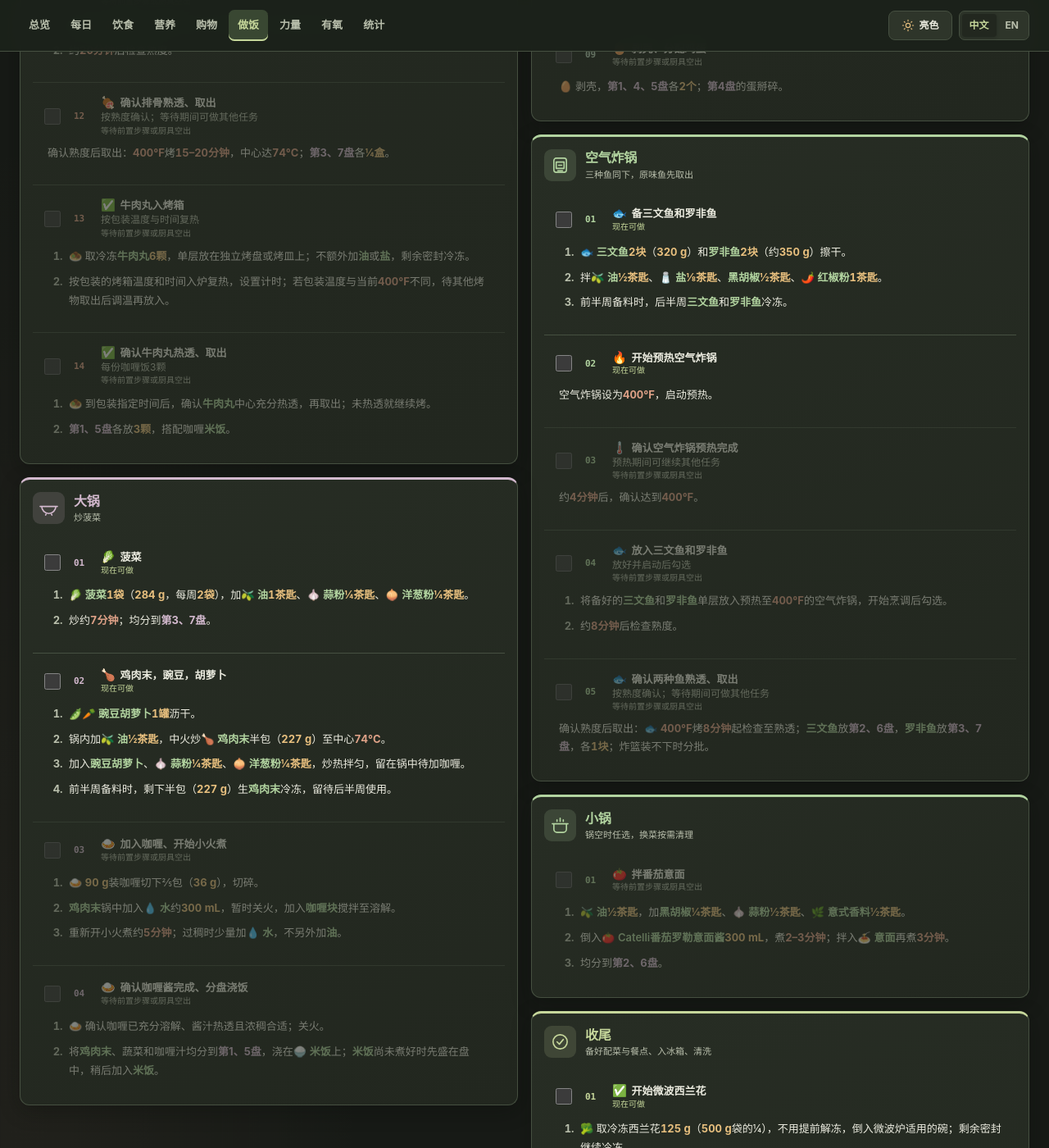
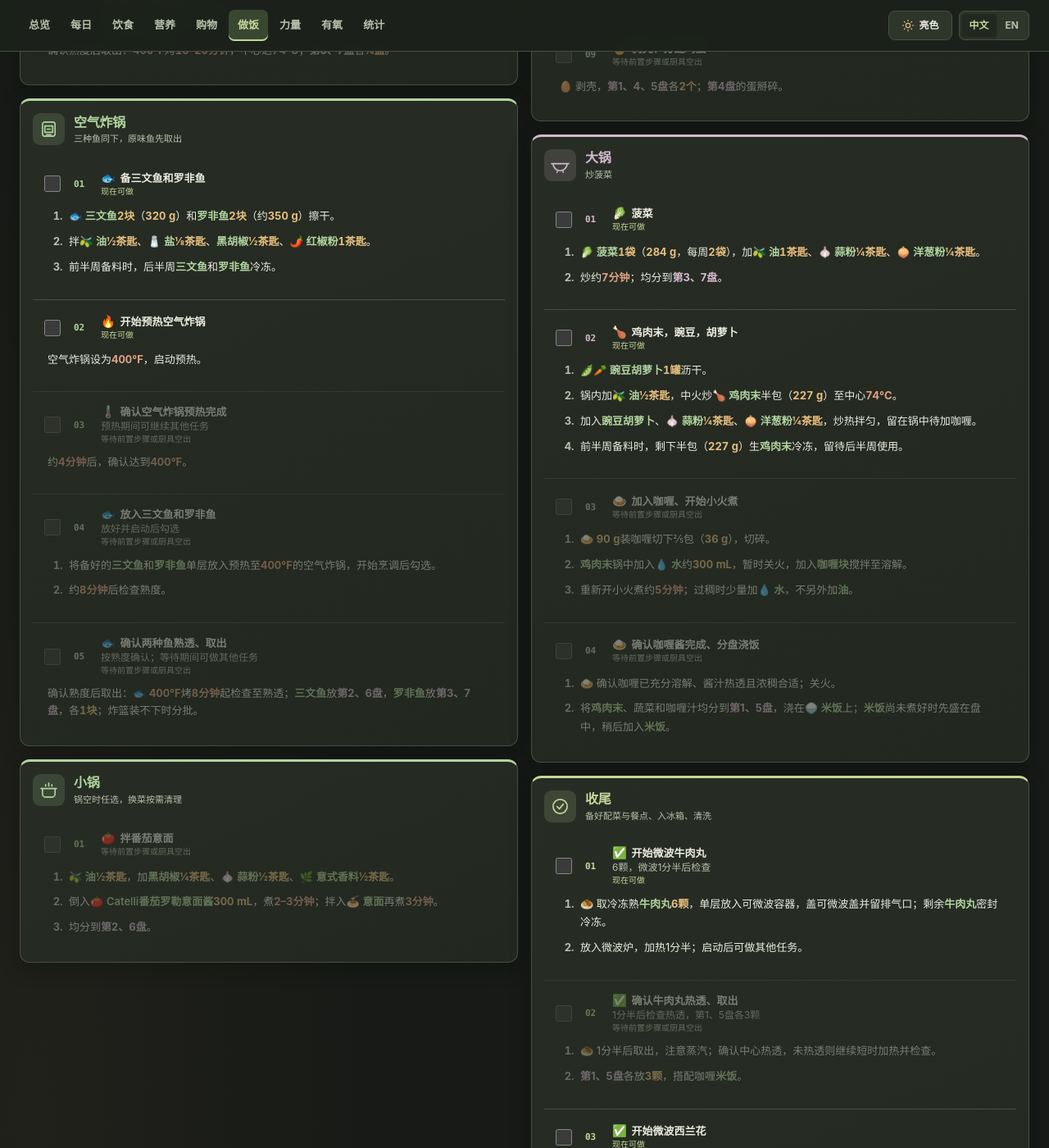
Before and after one commit to yunhaixiang/fitness, a Jekyll site: the page built from plans/plan-2/cooking.md, in a window 1280 px wide and 1400 px high, scrolled down 2354 px. Shown: the whole window at 82% size. Built offline with Jekyll 4.4.1, drawn with Linux system fonts in a browser that asks for light colours; some of the changed text lies outside the part shown.

Commit message:
Simplify potatoes and microwave Plan 2 meatballs

```diff
--- a/_data/meal_plan_content/plan-2/provenance.json
+++ b/_data/meal_plan_content/plan-2/provenance.json
@@ -33,7 +33,8 @@
     "2026-11-21: Replace Plan 2 Fuze with Plan 1 Sparkling Ice Orange Mango: one 503 mL bottle weekly, 251.5 mL per first two meals. Reuse existing Plan 1 shopping price $1.27 and manufacturer FAQ nutrition (zero kcal, 10 mg sodium, 60 mg potassium per bottle; https://sparklingice.ca/faq/). Previous Plan 2 aggregates did not separately count Fuze minerals; add the known replacement minerals to the meal/Fresca baseline, not a measured Fuze-to-Ice nutrient difference. Replace the 1.36 kg yellow-potato bag with two 680 g The Little Potato Company Little Yellows bags, using existing Plan 1 price $2.98 each (not a newly verified live quote). Each cooking batch uses one whole bag; four weekly meals remain 340 g each. Existing potato nutrition already uses the Little Yellows planning composition, so meal nutrition is unchanged.",
     "2026-11-21: Align restored Plan 2 with the existing private daily schedule: prepare before Sunday lunch and Wednesday dinner, eat each new batch immediately. Shift all fourteen meal slots one meal earlier (Sunday lunch through Saturday dinner); move cooking activity cards before those meals; update nutrition date labels and no-script instructions. Food order, portions, weekly nutrition and shopping remain unchanged.",
     "2026-11-21: Correct stale restored egg purchasing specification: Great Value Large Eggs, one 12-count carton weekly, using the existing Plan 1 price $3.93 (not a new live quote). Supersedes the historical two 18-count cartons per three weeks. Consumption remains 6 eggs per cooking batch, 12 per week; no nutrient changes. Weekly grocery estimate decreases $0.72.",
-    "2026-11-22: Move the current Plan 2 wrap from meal 1 to the middle, meal 4, preserving relative order of all other meals: rice, pasta, potato, wrap, rice, pasta, potato. Repeat for the second batch. Update both weekly schedule and summary, nutrition date labels and all Chinese/English cooking container references. Sparkling Ice remains with the first two chronological weekly meals. Quantities, shopping, weekly nutrition and cooking times unchanged."
+    "2026-11-22: Move the current Plan 2 wrap from meal 1 to the middle, meal 4, preserving relative order of all other meals: rice, pasta, potato, wrap, rice, pasta, potato. Repeat for the second batch. Update both weekly schedule and summary, nutrition date labels and all Chinese/English cooking container references. Sparkling Ice remains with the first two chronological weekly meals. Quantities, shopping, weekly nutrition and cooking times unchanged.",
+    "2026-11-22: Remove the potato-turn task; potato doneness follows potato loading directly. Reheat six fully cooked frozen meatballs per batch in the microwave for the user-selected 1.5 minutes, then check centres are hot and extend as needed. Separate start/check tasks in Finish, independent of oven preheating, with shared microwave occupancy preventing overlap with broccoli. Remove oven-baked wording from menus. No ingredient or nutrient changes."
   ],
   "removedMushroomPerMeal": {
     "kcal": 14.985,
--- a/_includes/meal-plans/plan-2/nutrition-meal-summary.html
+++ b/_includes/meal-plans/plan-2/nutrition-meal-summary.html
@@ -3,11 +3,11 @@
 <table class="meal-summary-table">
 <thead><tr><th scope="col" data-en="Meal">餐次</th><th scope="col" data-en="Protein Foods">蛋白质食材</th><th scope="col" data-en="Vegetables">蔬菜</th><th scope="col" data-en="Carbs and Sauces">碳水与酱料</th><th scope="col" class="meal-summary-numeric" data-en="Calories (kcal)">热量（kcal）</th><th scope="col" class="meal-summary-numeric" data-en="Protein (g)">蛋白质（g）</th><th scope="col" class="meal-summary-numeric" data-en="Carbs (g)">碳水（g）</th><th scope="col" class="meal-summary-numeric" data-en="Fat (g)">脂肪（g）</th></tr></thead>
 <tbody>
-<tr><th scope="row"><span class="meal-summary-number">1</span><span data-en="🍛 Curry Rice">🍛 咖喱米饭</span></th><td data-en="🍗 Ground Chicken 113.5 g; 🥚 2 Boiled Eggs; 🧆 3 Oven-baked Beef Meatballs">🍗 鸡肉末113.5 g；🥚 水煮蛋2个；🧆 烤牛肉丸3颗</td><td data-en="🫛🥕 Peas and Carrots 130 g">🫛🥕 豌豆，胡萝卜130 g</td><td data-en="🍚 Dry White Rice 60 g (about 80 mL); 🍛 Curry Roux 18 g">🍚 生米60 g（约80 mL）；🍛 咖喱18 g</td><td class="meal-summary-numeric">{{ site.data.meal_plan_content['plan-2'].nutrition.meals.rice.kcal }}</td><td class="meal-summary-numeric">{{ site.data.meal_plan_content['plan-2'].nutrition.meals.rice.protein }}</td><td class="meal-summary-numeric">{{ site.data.meal_plan_content['plan-2'].nutrition.meals.rice.carbs }}</td><td class="meal-summary-numeric">{{ site.data.meal_plan_content['plan-2'].nutrition.meals.rice.fat }}</td></tr>
+<tr><th scope="row"><span class="meal-summary-number">1</span><span data-en="🍛 Curry Rice">🍛 咖喱米饭</span></th><td data-en="🍗 Ground Chicken 113.5 g; 🥚 2 Boiled Eggs; 🧆 3 Beef Meatballs">🍗 鸡肉末113.5 g；🥚 水煮蛋2个；🧆 牛肉丸3颗</td><td data-en="🫛🥕 Peas and Carrots 130 g">🫛🥕 豌豆，胡萝卜130 g</td><td data-en="🍚 Dry White Rice 60 g (about 80 mL); 🍛 Curry Roux 18 g">🍚 生米60 g（约80 mL）；🍛 咖喱18 g</td><td class="meal-summary-numeric">{{ site.data.meal_plan_content['plan-2'].nutrition.meals.rice.kcal }}</td><td class="meal-summary-numeric">{{ site.data.meal_plan_content['plan-2'].nutrition.meals.rice.protein }}</td><td class="meal-summary-numeric">{{ site.data.meal_plan_content['plan-2'].nutrition.meals.rice.carbs }}</td><td class="meal-summary-numeric">{{ site.data.meal_plan_content['plan-2'].nutrition.meals.rice.fat }}</td></tr>
 <tr><th scope="row"><span class="meal-summary-number">2</span><span data-en="🍝 Spaghetti">🍝 意面</span></th><td data-en="🍗 1 Chicken Thigh (116.25 g); 🐟 1 Salmon Fillet (160 g)">🍗 鸡腿1块（116.25 g）；🐟 三文鱼1块（160 g）</td><td data-en="🍅 Tomato in Pasta Sauce (150 mL Sauce)">🍅 番茄（意面酱150 mL内）</td><td data-en="🍝 Dry Spaghetti 50 g">🍝 干意面50 g</td><td class="meal-summary-numeric">{{ site.data.meal_plan_content['plan-2'].nutrition.meals.pasta.kcal }}</td><td class="meal-summary-numeric">{{ site.data.meal_plan_content['plan-2'].nutrition.meals.pasta.protein }}</td><td class="meal-summary-numeric">{{ site.data.meal_plan_content['plan-2'].nutrition.meals.pasta.carbs }}</td><td class="meal-summary-numeric">{{ site.data.meal_plan_content['plan-2'].nutrition.meals.pasta.fat }}</td></tr>
 <tr><th scope="row"><span class="meal-summary-number">3</span><span data-en="🥔 Potatoes">🥔 土豆</span></th><td data-en="🍖 ¼ Box BBQ Ribs (150 g Including Bones and Sauce); 🐟 1 Tilapia Fillet (about 175 g)">🍖 BBQ排骨¼盒（含骨带酱150 g）；🐟 罗非鱼1块（约175 g）</td><td data-en="🥬 Spinach 142 g; 🥦 Broccoli 62.5 g">🥬 菠菜142 g；🥦 西兰花62.5 g</td><td data-en="🥔 Yellow Potatoes 340 g">🥔 黄土豆340 g</td><td class="meal-summary-numeric">{{ site.data.meal_plan_content['plan-2'].nutrition.meals.potato.kcal }}</td><td class="meal-summary-numeric">{{ site.data.meal_plan_content['plan-2'].nutrition.meals.potato.protein }}</td><td class="meal-summary-numeric">{{ site.data.meal_plan_content['plan-2'].nutrition.meals.potato.carbs }}</td><td class="meal-summary-numeric">{{ site.data.meal_plan_content['plan-2'].nutrition.meals.potato.fat }}</td></tr>
 <tr><th scope="row"><span class="meal-summary-number">4</span><span data-en="🌯 Wrap">🌯 卷饼</span></th><td data-en="🍗 2 Chicken Thighs (232.5 g); 🥚 2 Boiled Eggs">🍗 鸡腿2块（232.5 g）；🥚 水煮蛋2个</td><td data-en="🫑 ½ Orange Bell Pepper (about 85 g), Raw">🫑 橙甜椒½个（约85 g），生切</td><td data-en="🌯 1 Large Whole-Wheat Tortilla; 🥣 1 tsp Chipotle Mayonnaise">🌯 大号全麦卷饼皮1片；🥣 Chipotle蛋黄酱1茶匙</td><td class="meal-summary-numeric">{{ site.data.meal_plan_content['plan-2'].nutrition.meals.wrap.kcal }}</td><td class="meal-summary-numeric">{{ site.data.meal_plan_content['plan-2'].nutrition.meals.wrap.protein }}</td><td class="meal-summary-numeric">{{ site.data.meal_plan_content['plan-2'].nutrition.meals.wrap.carbs }}</td><td class="meal-summary-numeric">{{ site.data.meal_plan_content['plan-2'].nutrition.meals.wrap.fat }}</td></tr>
-<tr><th scope="row"><span class="meal-summary-number">5</span><span data-en="🍛 Curry Rice">🍛 咖喱米饭</span></th><td data-en="🍗 Ground Chicken 113.5 g; 🥚 2 Boiled Eggs; 🧆 3 Oven-baked Beef Meatballs">🍗 鸡肉末113.5 g；🥚 水煮蛋2个；🧆 烤牛肉丸3颗</td><td data-en="🫛🥕 Peas and Carrots 130 g">🫛🥕 豌豆，胡萝卜130 g</td><td data-en="🍚 Dry White Rice 60 g (about 80 mL); 🍛 Curry Roux 18 g">🍚 生米60 g（约80 mL）；🍛 咖喱18 g</td><td class="meal-summary-numeric">{{ site.data.meal_plan_content['plan-2'].nutrition.meals.rice.kcal }}</td><td class="meal-summary-numeric">{{ site.data.meal_plan_content['plan-2'].nutrition.meals.rice.protein }}</td><td class="meal-summary-numeric">{{ site.data.meal_plan_content['plan-2'].nutrition.meals.rice.carbs }}</td><td class="meal-summary-numeric">{{ site.data.meal_plan_content['plan-2'].nutrition.meals.rice.fat }}</td></tr>
+<tr><th scope="row"><span class="meal-summary-number">5</span><span data-en="🍛 Curry Rice">🍛 咖喱米饭</span></th><td data-en="🍗 Ground Chicken 113.5 g; 🥚 2 Boiled Eggs; 🧆 3 Beef Meatballs">🍗 鸡肉末113.5 g；🥚 水煮蛋2个；🧆 牛肉丸3颗</td><td data-en="🫛🥕 Peas and Carrots 130 g">🫛🥕 豌豆，胡萝卜130 g</td><td data-en="🍚 Dry White Rice 60 g (about 80 mL); 🍛 Curry Roux 18 g">🍚 生米60 g（约80 mL）；🍛 咖喱18 g</td><td class="meal-summary-numeric">{{ site.data.meal_plan_content['plan-2'].nutrition.meals.rice.kcal }}</td><td class="meal-summary-numeric">{{ site.data.meal_plan_content['plan-2'].nutrition.meals.rice.protein }}</td><td class="meal-summary-numeric">{{ site.data.meal_plan_content['plan-2'].nutrition.meals.rice.carbs }}</td><td class="meal-summary-numeric">{{ site.data.meal_plan_content['plan-2'].nutrition.meals.rice.fat }}</td></tr>
 <tr><th scope="row"><span class="meal-summary-number">6</span><span data-en="🍝 Spaghetti">🍝 意面</span></th><td data-en="🍗 1 Chicken Thigh (116.25 g); 🐟 1 Salmon Fillet (160 g)">🍗 鸡腿1块（116.25 g）；🐟 三文鱼1块（160 g）</td><td data-en="🍅 Tomato in Pasta Sauce (150 mL Sauce)">🍅 番茄（意面酱150 mL内）</td><td data-en="🍝 Dry Spaghetti 50 g">🍝 干意面50 g</td><td class="meal-summary-numeric">{{ site.data.meal_plan_content['plan-2'].nutrition.meals.pasta.kcal }}</td><td class="meal-summary-numeric">{{ site.data.meal_plan_content['plan-2'].nutrition.meals.pasta.protein }}</td><td class="meal-summary-numeric">{{ site.data.meal_plan_content['plan-2'].nutrition.meals.pasta.carbs }}</td><td class="meal-summary-numeric">{{ site.data.meal_plan_content['plan-2'].nutrition.meals.pasta.fat }}</td></tr>
 <tr><th scope="row"><span class="meal-summary-number">7</span><span data-en="🥔 Potatoes">🥔 土豆</span></th><td data-en="🍖 ¼ Box BBQ Ribs (150 g Including Bones and Sauce); 🐟 1 Tilapia Fillet (about 175 g)">🍖 BBQ排骨¼盒（含骨带酱150 g）；🐟 罗非鱼1块（约175 g）</td><td data-en="🥬 Spinach 142 g; 🥦 Broccoli 62.5 g">🥬 菠菜142 g；🥦 西兰花62.5 g</td><td data-en="🥔 Yellow Potatoes 340 g">🥔 黄土豆340 g</td><td class="meal-summary-numeric">{{ site.data.meal_plan_content['plan-2'].nutrition.meals.potato.kcal }}</td><td class="meal-summary-numeric">{{ site.data.meal_plan_content['plan-2'].nutrition.meals.potato.protein }}</td><td class="meal-summary-numeric">{{ site.data.meal_plan_content['plan-2'].nutrition.meals.potato.carbs }}</td><td class="meal-summary-numeric">{{ site.data.meal_plan_content['plan-2'].nutrition.meals.potato.fat }}</td></tr>
 </tbody></table></div>
--- a/assets/meal-plans/plan-2/cooking-definition.js
+++ b/assets/meal-plans/plan-2/cooking-definition.js
@@ -105,26 +105,6 @@
       "durationHint": 40
     },
     {
-      "id": "potato-turn",
-      "label": [
-        "土豆中途翻面",
-        "Turn Potatoes Halfway"
-      ],
-      "note": [
-        "烤约20分钟后翻面",
-        "Turn after about 20 minutes"
-      ],
-      "group": "oven",
-      "before": [
-        "potato-start"
-      ],
-      "link": "#cook-potato-turn",
-      "minutes": 1,
-      "confirmation": true,
-      "waitKind": "food",
-      "waitFor": "potato-start"
-    },
-    {
       "id": "potato",
       "label": [
         "确认土豆熟透、取出",
@@ -136,7 +116,7 @@
       ],
       "group": "oven",
       "before": [
-        "potato-turn"
+        "potato-start"
       ],
       "link": "#cook-potato",
       "minutes": 40,
@@ -227,20 +207,21 @@
     {
       "id": "meatballs-start",
       "label": [
-        "牛肉丸入烤箱",
-        "Load Meatballs into Oven"
+        "开始微波牛肉丸",
+        "Start Microwaving Meatballs"
       ],
       "note": [
-        "按包装温度与时间复热",
-        "Reheat at package temperature and time"
+        "6颗，微波1分半后检查",
+        "6 meatballs; check after 1½ minutes"
       ],
-      "group": "oven",
-      "before": [
-        "oven-heat"
-      ],
+      "group": "finish",
+      "before": [],
       "link": "#cook-meatballs-start",
-      "minutes": 2,
-      "instant": true
+      "minutes": 1,
+      "instant": true,
+      "durationHint": 1.5,
+      "holdsResource": "microwave",
+      "releasesAt": "meatballs"
     },
     {
       "id": "meatballs",
@@ -249,18 +230,19 @@
         "Check and Remove Meatballs"
       ],
       "note": [
-        "每份咖喱饭3颗",
-        "3 per curry meal"
+        "1分半后检查热透，第1、5盘各3颗",
+        "Check after 1½ minutes; 3 each for meals 1 and 5"
       ],
-      "group": "oven",
+      "group": "finish",
       "before": [
         "meatballs-start"
       ],
       "link": "#cook-meatballs",
-      "minutes": 1,
+      "minutes": 1.5,
       "confirmation": true,
       "waitFor": "meatballs-start",
-      "waitKind": "food"
+      "waitKind": "food",
+      "resource": "microwave"
     },
     {
       "id": "prep-rice",
@@ -816,14 +798,11 @@
         "prep-ribs",
         "oven-heat",
         "potato-start",
-        "potato-turn",
         "potato",
         "chicken-start",
         "chicken",
         "ribs-start",
-        "ribs",
-        "meatballs-start",
-        "meatballs"
+        "ribs"
       ]
     ],
     [
@@ -879,6 +858,8 @@
       "finish",
       "finish",
       [
+        "meatballs-start",
+        "meatballs",
         "broccoli-start",
         "broccoli",
         "prep-bread",
--- a/plans/plan-2/cooking.md
+++ b/plans/plan-2/cooking.md
@@ -65,14 +65,7 @@ meal_activities_script: /assets/meal-plans/plan-2/meal-activities.js
 <li>Check for doneness after about 40 minutes.</li>
 </ol>
 </li>
-<li class="cooking-task-source">
-<ol lang="zh-CN" class="cooking-source-zh">
-<li>烤约20分钟时将🥔 土豆翻面，再放回继续烤。</li>
-</ol>
-<ol lang="en" class="cooking-source-en" hidden>
-<li>After about 20 minutes, turn the 🥔 potatoes and return them to the oven.</li>
-</ol>
-</li>
+
 <li class="cooking-task-source">
 <ol lang="zh-CN" class="cooking-source-zh">
 <li>确认熟度后取出：🥔 整颗土豆400°F烤40分钟至软；均分到第3、7盘。</li>
@@ -119,14 +112,8 @@ meal_activities_script: /assets/meal-plans/plan-2/meal-activities.js
 <li>Check doneness before removing: Heat at 400°F for 15–20 minutes, to 74°C in the centre; put ¼ box each in meals 3 and 7.</li>
 </ol>
 </li>
-<li class="cooking-task-source">
-<ol class="cooking-source-zh" lang="zh"><li>🧆 取冷冻牛肉丸6颗，单层放在独立烤盘或烤皿上；不额外加油或盐，剩余密封冷冻。</li><li>按包装的烤箱温度和时间入炉复热，设置计时；若包装温度与当前400°F不同，待其他烤物取出后调温再放入。</li></ol>
-<ol class="cooking-source-en" lang="en" hidden><li>Place 6 frozen 🧆 meatballs in a single layer on a separate baking tray or oven-safe dish; add no oil or salt and keep the remainder frozen.</li><li>Reheat in the oven at the temperature and time on the package and set a timer. If the package temperature differs from the current 400°F, remove the other baked foods before adjusting the temperature and loading the meatballs.</li></ol>
-</li>
-<li class="cooking-task-source">
-<ol class="cooking-source-zh" lang="zh"><li>🧆 到包装指定时间后，确认牛肉丸中心充分热透，再取出；未热透就继续烤。</li><li>第1、5盘各放3颗，搭配咖喱米饭。</li></ol>
-<ol class="cooking-source-en" lang="en" hidden><li>At the package cooking time, check that the 🧆 meatballs are thoroughly hot in the centre before removing; continue heating if needed.</li><li>Place 3 each in meals 1 and 5 with the curry rice.</li></ol>
-</li>
+
+
 </ol>
 <h2 id="air-fryer" data-en="Air Fryer">空气炸锅</h2>
 <ol>
@@ -268,6 +255,14 @@ meal_activities_script: /assets/meal-plans/plan-2/meal-activities.js
 <h2 id="finish" data-en="Finish">收尾</h2>
 <ol>
 <li class="cooking-task-source">
+<ol class="cooking-source-zh" lang="zh"><li>🧆 取冷冻熟牛肉丸6颗，单层放入可微波容器，盖可微波盖并留排气口；剩余牛肉丸密封冷冻。</li><li>放入微波炉，加热1分半；启动后可做其他任务。</li></ol>
+<ol class="cooking-source-en" lang="en" hidden><li>Place 6 frozen fully cooked 🧆 meatballs in a single layer in a microwave-safe container; cover with a vented microwave-safe lid and keep the remainder frozen.</li><li>Microwave for 1½ minutes; other tasks can be done after starting.</li></ol>
+</li>
+<li class="cooking-task-source">
+<ol class="cooking-source-zh" lang="zh"><li>🧆 1分半后取出，注意蒸汽；确认中心热透，未热透则继续短时加热并检查。</li><li>第1、5盘各放3颗，搭配咖喱米饭。</li></ol>
+<ol class="cooking-source-en" lang="en" hidden><li>After 1½ minutes, remove carefully and watch for steam. Check that the 🧆 centres are thoroughly hot; if needed, continue in short intervals and check again.</li><li>Place 3 each in meals 1 and 5 with the curry rice.</li></ol>
+</li>
+<li class="cooking-task-source">
 <ol class="cooking-source-zh" lang="zh"><li>🥦 取冷冻西兰花125 g（500 g袋的¼），不用提前解冻，倒入微波炉适用的碗；剩余密封继续冷冻。</li><li>按包装说明加💧 水，盖上留排气缝的微波炉适用盖，启动微波加热；时间按包装、份量和功率调整。不连普通包装袋加热。</li></ol>
 <ol class="cooking-source-en" lang="en" hidden><li>Place 125 g frozen 🥦 broccoli (¼ of a 500 g bag) in a microwave-safe bowl without thawing; reseal and freeze the remainder.</li><li>Add 💧 water as directed on the package, cover with a vented microwave-safe lid and start cooking. Follow package directions for portion size and wattage; do not microwave the ordinary packaging bag.</li></ol>
 </li>
```
Also changed, not shown: _includes/meal-plans/plan-2/diet-schedule.html (+4 -4 lines), tests/restored-plan.test.js (+16 -0 lines).
